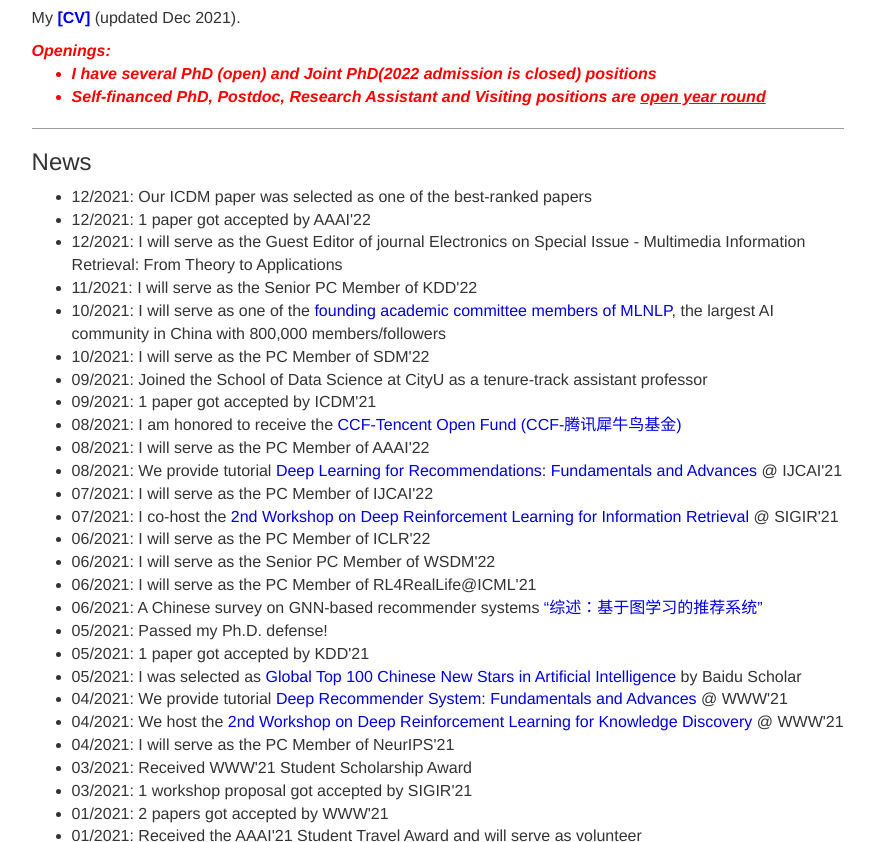
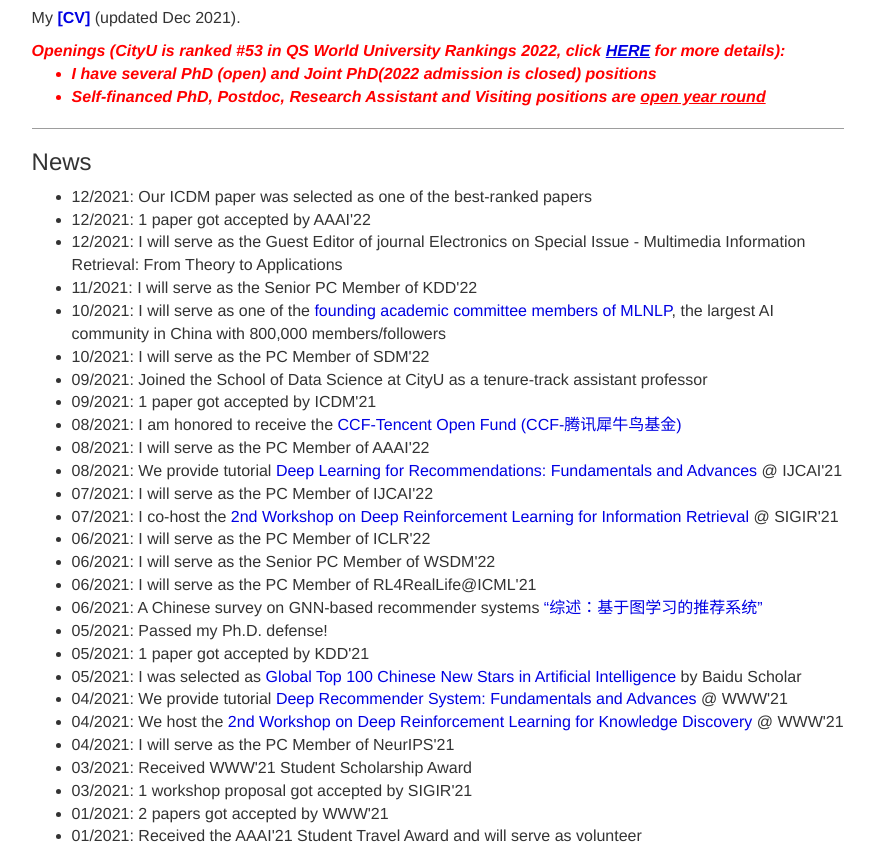
Before and after one commit to zhaoxyai/zhaoxyai.github.io, a plain HTML site: page index.html in a window 1280 px wide. Shown: the part 1059-1901 px from the top of the page, without its empty margins (202-1076 px from the left). Drawn offline with Linux system fonts and the light colour scheme.

Commit message:
Update index.html

```diff
--- a/index.html
+++ b/index.html
@@ -179,7 +179,7 @@
 
 
 				<span style="color:red"><b><i>
-				Openings:
+				Openings (CityU is ranked #53 in QS World University Rankings 2022, click <a href="openings.html"><u>HERE</u></a> for more details):
 				<ul>
 					<li>I have several PhD (open) and Joint PhD(2022 admission is closed) positions</li>
 					<li>Self-financed PhD, Postdoc, Research Assistant and Visiting positions are <u>open year round</u></li>
```
